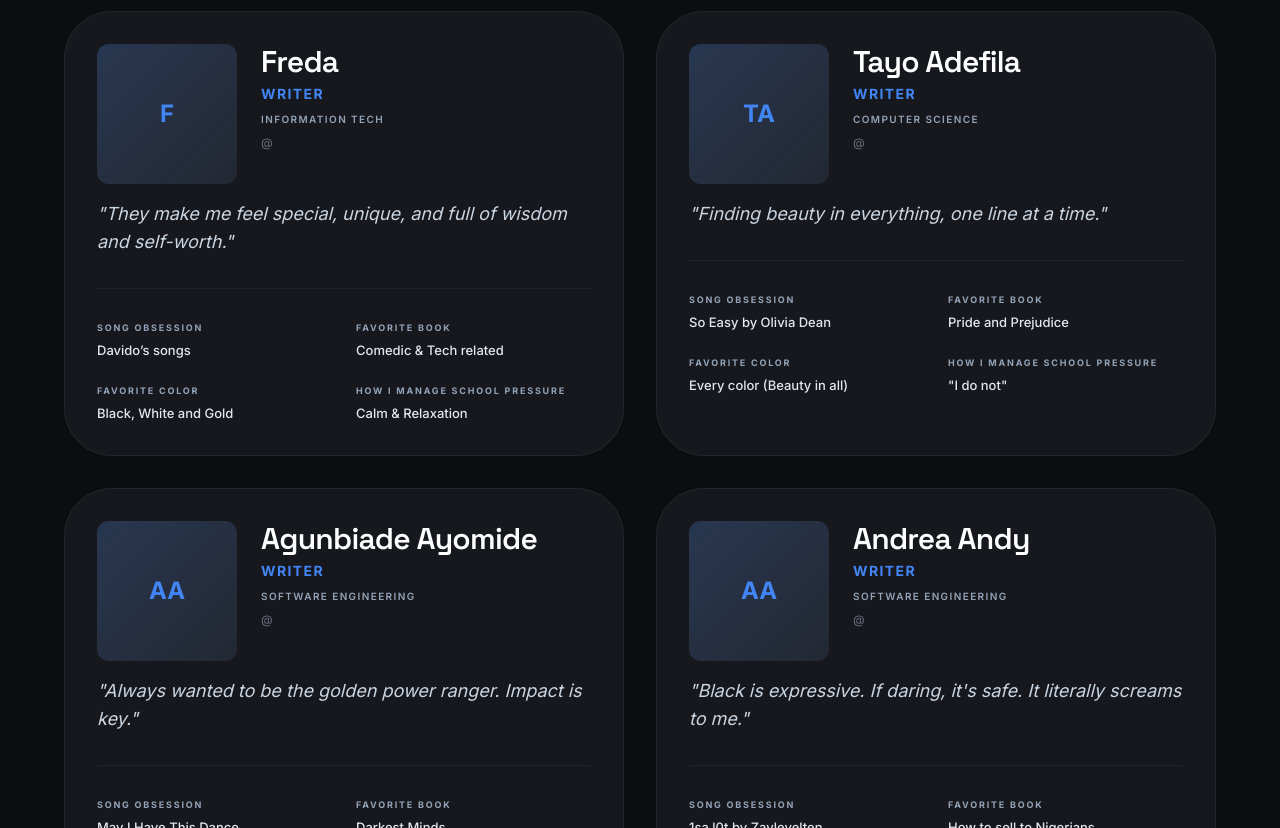
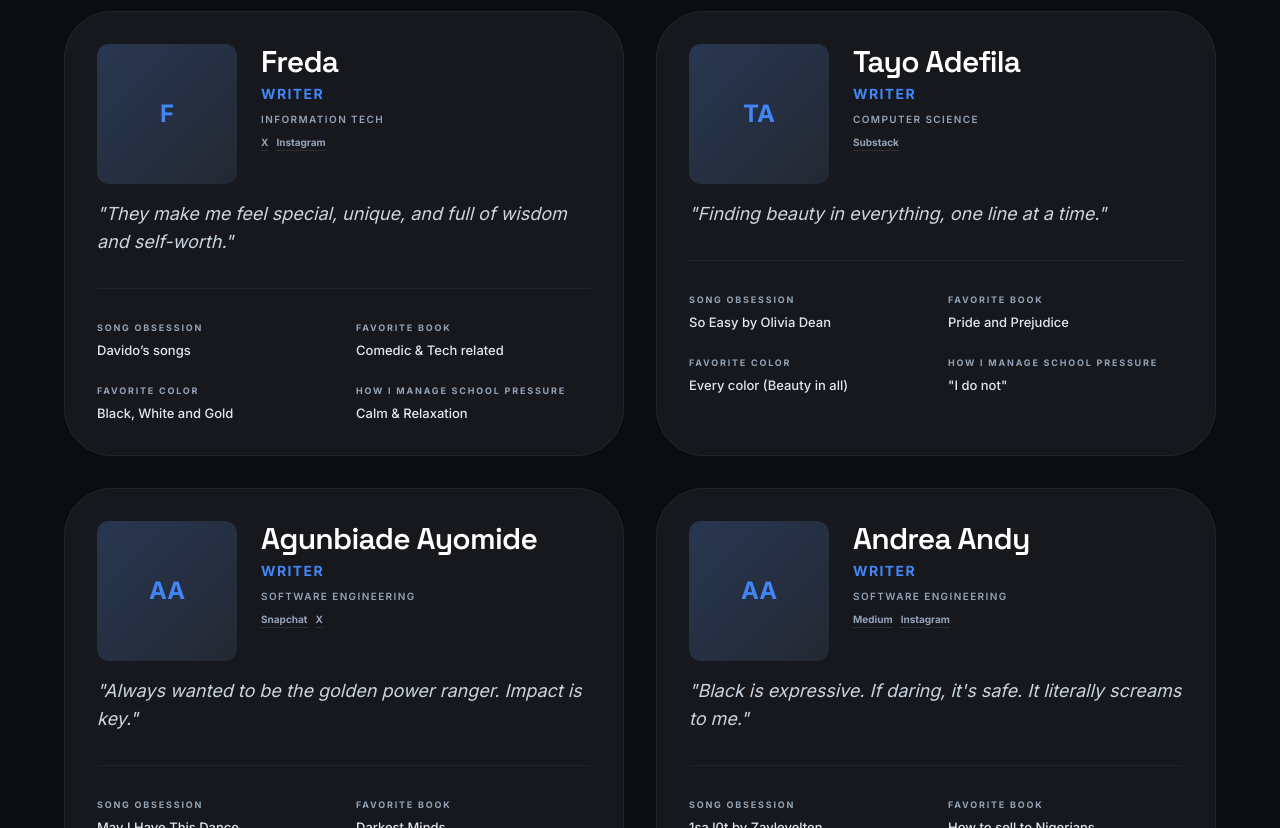
Before and after one commit to GDGBabcockUniversity/radar, a Next.js app: page /team in a window 1280 px wide. Shown: the part 1920-2748 px from the top of the page. Built offline with nearby package versions, Linux system fonts and the light colour scheme; no server answers.

Commit message:
feat: configure social links structure and display

```diff
--- a/app/team/page.tsx
+++ b/app/team/page.tsx
@@ -1,5 +1,13 @@
 import Image from "next/image";
 import { Header, Footer } from "../components";
+
+interface SocialLinks {
+  medium?: string;
+  snapchat?: string;
+  substack?: string;
+  x?: string;
+  instagram?: string;
+}
 
 interface TeamMember {
   name: string;
@@ -7,7 +15,7 @@ interface TeamMember {
   course: string;
   image: string;
   quote: string;
-  socialLinks?: string;
+  socialLinks?: SocialLinks;
   songObsession: string;
   favoriteBook: string;
   favoriteColor: string;
@@ -21,7 +29,10 @@ const teamMembers: TeamMember[] = [
     course: "COMPUTER SCIENCE",
     image: "/team/itamah.jpg",
     quote: "Younger me was interested in law. Now, I'm building what matters.",
-    socialLinks: "@",
+    socialLinks: {
+      snapchat: "https://snapchat.com/add/itamah",
+      substack: "https://itamah.substack.com",
+    },
     songObsession: "D.T.M.M.B by Indi",
     favoriteBook: "Harry Potter (J.K. Rowling)",
     favoriteColor: "Red, Black, Brown",
@@ -34,7 +45,10 @@ const teamMembers: TeamMember[] = [
     image: "/team/oghenebrorie.jpg",
     quote:
       "Passionate about documenting the journey and the human stories behind it.",
-    socialLinks: "@",
+    socialLinks: {
+      medium: "https://medium.com/@oghenetejiri",
+      x: "https://x.com/oghenetejiri",
+    },
     songObsession: "ONLY WHAT GOD CAN GIVE",
     favoriteBook: "Burn for Burn (Jenny Han)",
     favoriteColor: "White is peace, Black is intriguing, Pink is warmth.",
@@ -46,7 +60,9 @@ const teamMembers: TeamMember[] = [
     course: "COMPUTER SCIENCE",
     image: "/team/habeeb.jpg",
     quote: "Ensuring the community stays vibrant, connected, and curious.",
-    socialLinks: "@",
+    socialLinks: {
+      x: "https://x.com/ycent003",
+    },
     songObsession: "Can’t Fake this by 255",
     favoriteBook: "Art of Seduction",
     favoriteColor: "White (Peace)",
@@ -58,7 +74,9 @@ const teamMembers: TeamMember[] = [
     course: "ACCOUNTING",
     image: "/team/dosunmu.jpg",
     quote: "A storyteller focusing on human experiences in a digital world.",
-    socialLinks: "@",
+    socialLinks: {
+      medium: "https://medium.com/@dosunmuhafeez",
+    },
     songObsession: "Sacrifice by Mariah",
     favoriteBook: "Nearly All Men In Lagos... Mad",
     favoriteColor: "Blue (Peace & Control)",
@@ -70,7 +88,10 @@ const teamMembers: TeamMember[] = [
     course: "INFORMATION TECH",
     image: "/team/frede.jpg",
     quote: "They make me feel special, unique, and full of wisdom and self-worth.",
-    socialLinks: "@",
+    socialLinks: {
+      x: "https://x.com/freda",
+      instagram: "https://instagram.com/freda",
+    },
     songObsession: "Davido’s songs",
     favoriteBook: "Comedic & Tech related",
     favoriteColor: "Black, White and Gold",
@@ -82,7 +103,9 @@ const teamMembers: TeamMember[] = [
     course: "COMPUTER SCIENCE",
     image: "/team/toju.jpg",
     quote: "Finding beauty in everything, one line at a time.",
-    socialLinks: "@",
+    socialLinks: {
+      substack: "https://tayoadefila.substack.com",
+    },
     songObsession: "So Easy by Olivia Dean",
     favoriteBook: "Pride and Prejudice",
     favoriteColor: "Every color (Beauty in all)",
@@ -94,7 +117,10 @@ const teamMembers: TeamMember[] = [
     course: "SOFTWARE ENGINEERING",
     image: "/team/agunbiade.jpg",
     quote: "Always wanted to be the golden power ranger. Impact is key.",
-    socialLinks: "@",
+    socialLinks: {
+      snapchat: "https://snapchat.com/add/agunbiade",
+      x: "https://x.com/agunbiadeayomide",
+    },
     songObsession: "May I Have This Dance",
     favoriteBook: "Darkest Minds",
     favoriteColor: "Gold",
@@ -106,7 +132,10 @@ const teamMembers: TeamMember[] = [
     course: "SOFTWARE ENGINEERING",
     image: "/team/andrea.jpg",
     quote: "Black is expressive. If daring, it's safe. It literally screams to me.",
-    socialLinks: "@",
+    socialLinks: {
+      instagram: "https://instagram.com/andreaandy",
+      medium: "https://medium.com/@andreaandy",
+    },
     songObsession: "1sa l0t by Zaylevelten",
     favoriteBook: "How to sell to Nigerians",
     favoriteColor: "Black",
@@ -202,9 +231,58 @@ export default function TeamPage() {
                       {member.course}
                     </p>
                     {member.socialLinks && (
-                      <p className="text-[#6b7280] text-xs">
-                        {member.socialLinks}
-                      </p>
+                      <div className="flex gap-2 flex-wrap font-bold text-[10px] leading-3.75 underline decoration-[#FFFFFF1A] decoration-0 underline-offset-4">
+                        {member.socialLinks.medium && (
+                          <a
+                            href={member.socialLinks.medium}
+                            target="_blank"
+                            rel="noopener noreferrer"
+                            className="text-[#94A3B8] hover:text-primary transition-colors"
+                          >
+                            Medium
+                          </a>
+                        )}
+                        {member.socialLinks.snapchat && (
+                          <a
+                            href={member.socialLinks.snapchat}
+                            target="_blank"
+                            rel="noopener noreferrer"
+                            className="text-[#94A3B8] hover:text-primary transition-colors"
+                          >
+                            Snapchat
+                          </a>
+                        )}
+                        {member.socialLinks.substack && (
+                          <a
+                            href={member.socialLinks.substack}
+                            target="_blank"
+                            rel="noopener noreferrer"
+                            className="text-[#94A3B8] hover:text-primary transition-colors"
+                          >
+                            Substack
+                          </a>
+                        )}
+                        {member.socialLinks.x && (
+                          <a
+                            href={member.socialLinks.x}
+                            target="_blank"
+                            rel="noopener noreferrer"
+                            className="text-[#94A3B8] hover:text-primary transition-colors"
+                          >
+                            X
+                          </a>
+                        )}
+                        {member.socialLinks.instagram && (
+                          <a
+                            href={member.socialLinks.instagram}
+                            target="_blank"
+                            rel="noopener noreferrer"
+                            className="text-[#94A3B8] hover:text-primary transition-colors"
+                          >
+                            Instagram
+                          </a>
+                        )}
+                      </div>
                     )}
                   </div>
                 </div>
```
